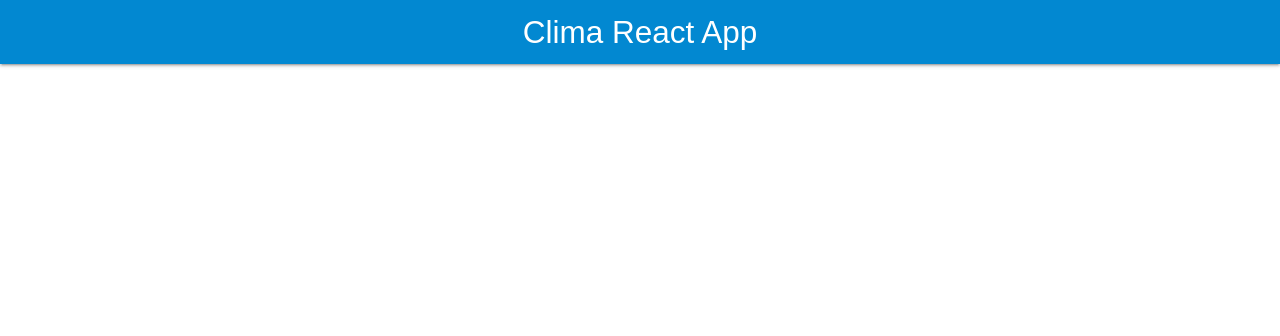
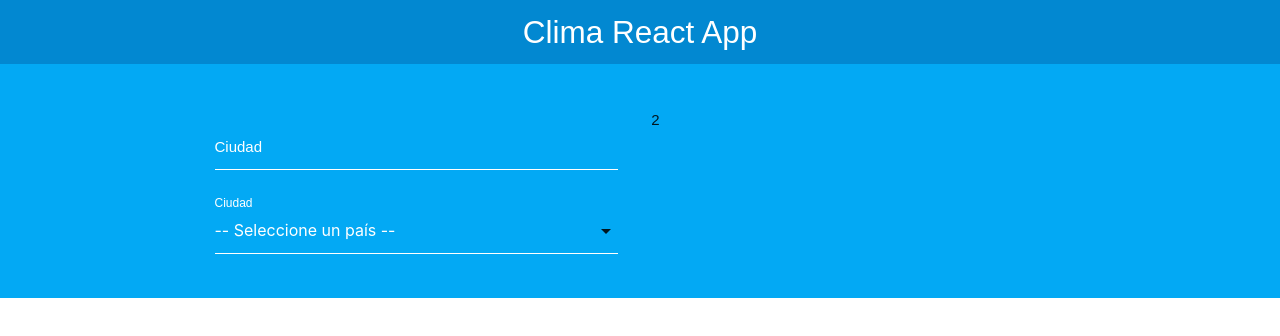
Before and after one commit to eskalona17/react-clima-app, a React (Create React App) app: page / in a window 1280 px wide. Shown: the top 336 px of the page. Built offline with nearby package versions, Linux system fonts and the light colour scheme.

Commit message:
creating form component

```diff
--- a/src/App.js
+++ b/src/App.js
@@ -1,11 +1,24 @@
 import React from 'react';
 import './App.css';
 import Header from './components/Header';
+import Formulario from './components/Formulario'
 
 function App() {
   return (
     <>
     <Header titulo="Clima React App"/>
+    <div className="contenedor-form">
+      <div className="container">
+        <div className="row">
+          <div className="col m6 s12">
+            <Formulario/>
+          </div>
+          <div className="col m6 s12">
+            2
+          </div>
+        </div>
+      </div>
+    </div>
    </>
   );
 }
--- /dev/null
+++ b/src/components/Formulario.js
@@ -0,0 +1,27 @@
+import React from "react";
+
+const Formulario = () => {
+  return (
+    <form action="">
+      <div className="input-field col s12">
+        <input type="text" name="ciudad" id="ciudad" />
+        <label htmlFor="ciudad">Ciudad</label>
+      </div>
+      <div className="input-field col s12">
+        <select name="pais">
+          <option value="">-- Seleccione un país --</option>
+          <option value="US">Estados Unidos</option>
+          <option value="MX">México</option>
+          <option value="AR">Argentina</option>
+          <option value="CO">Colombia</option>
+          <option value="CR">Costa Rica</option>
+          <option value="ES">España</option>
+          <option value="PE">Perú</option>
+        </select>
+        <label htmlFor="ciudad">Ciudad</label>
+      </div>
+    </form>
+  );
+};
+
+export default Formulario;
```
